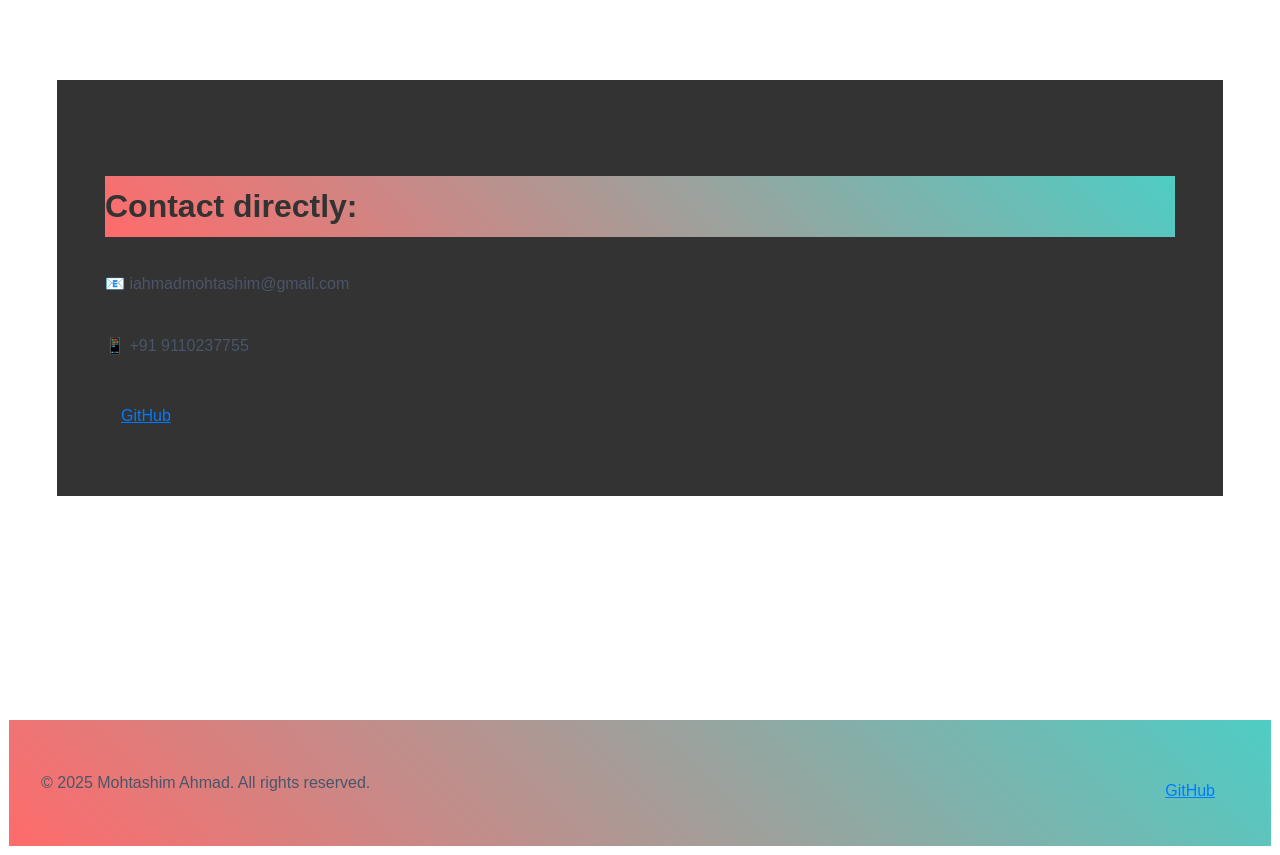
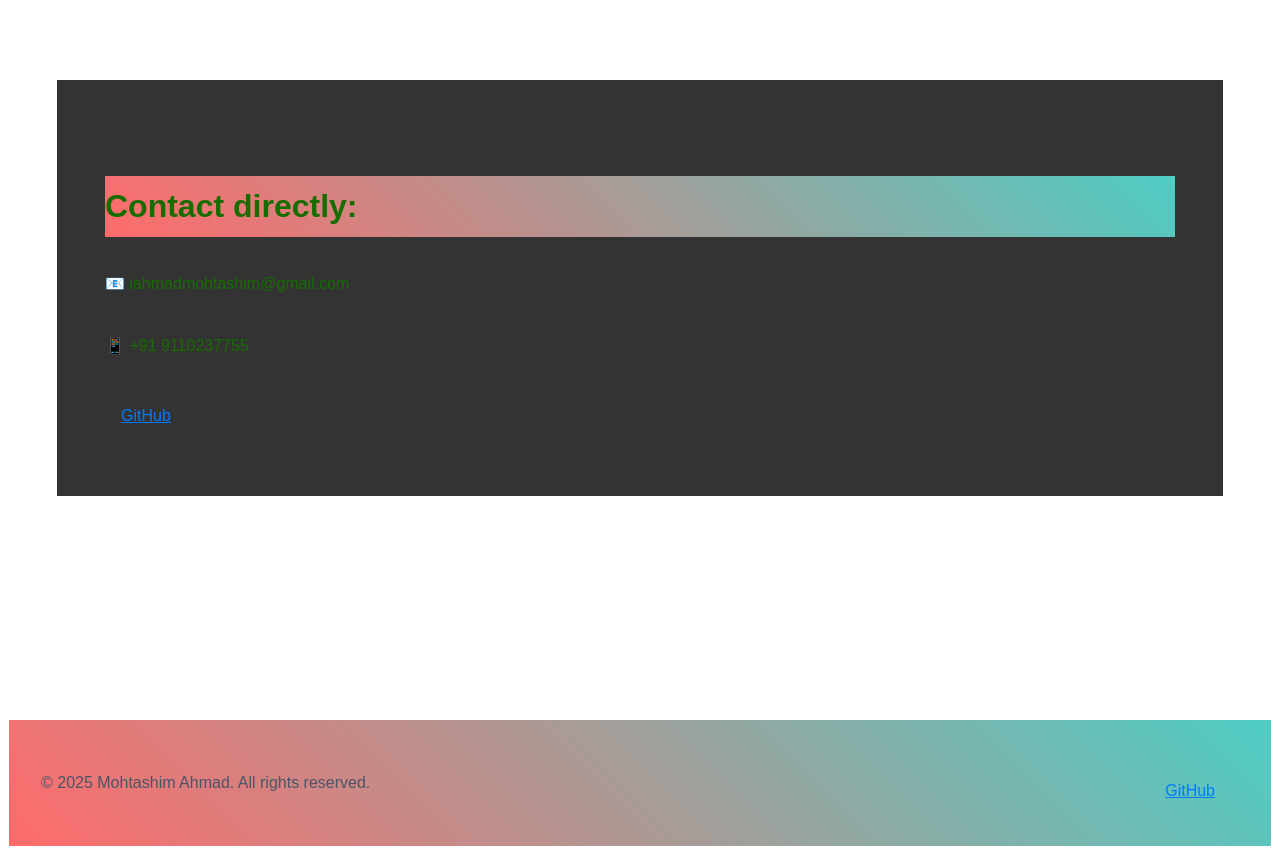
Before and after one commit to iahmadmohtashim/portfolio, a React (Create React App) app: page / in a window 1280 px wide. Shown: the part 5116-5971 px from the top of the page. Built offline with nearby package versions, Linux system fonts and the light colour scheme; the HTML template or start-up script is replaced by a standard one.

Commit message:
just commit and updated version

```diff
--- a/src/App.css
+++ b/src/App.css
@@ -8,6 +8,9 @@
   --light-text: #ffffff;
 }
 
+.logo-container: hover {
+  transform: rotate(360deg);
+}
 .interactive-bg {
   position: fixed;
   top: -50%;
@@ -287,7 +290,7 @@ h3 {
 
 .direct-contact {
   background: #333;
-  color: #4a5568;
+  color: #176D00;;
   padding: 2rem;
   border-radius: 8px;
   display: grid;
@@ -298,12 +301,12 @@ h3 {
   background: linear-gradient(45deg, #ff6b6b, #4ecdc4);
   font-size: 2rem;
   margin-bottom: 1rem;
-  color: #333;
+  color: #176D00;;
 }
 
 .direct-contact:hover {
   background: #333;
-  color: #ff6b6b;
+  color: #4299e1;
 }
 
 .contact-container {
```
